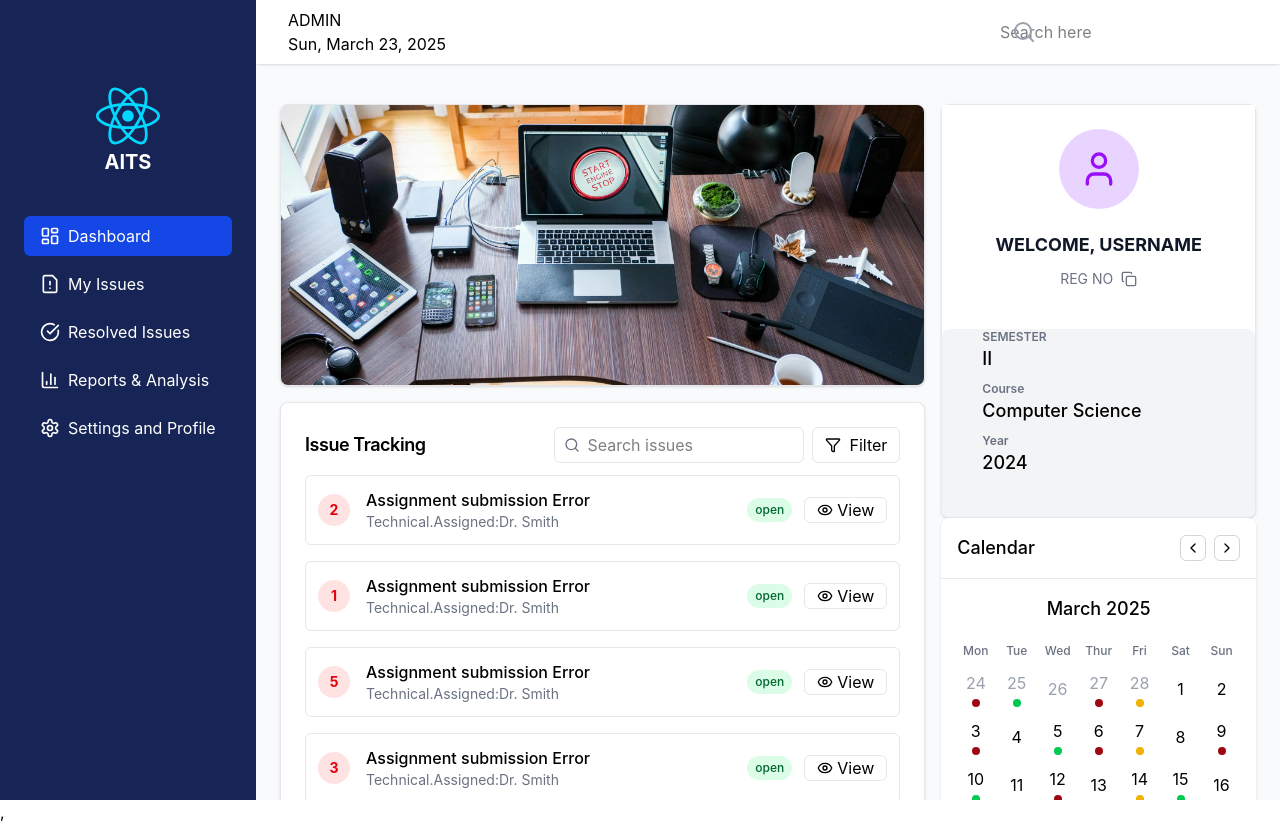
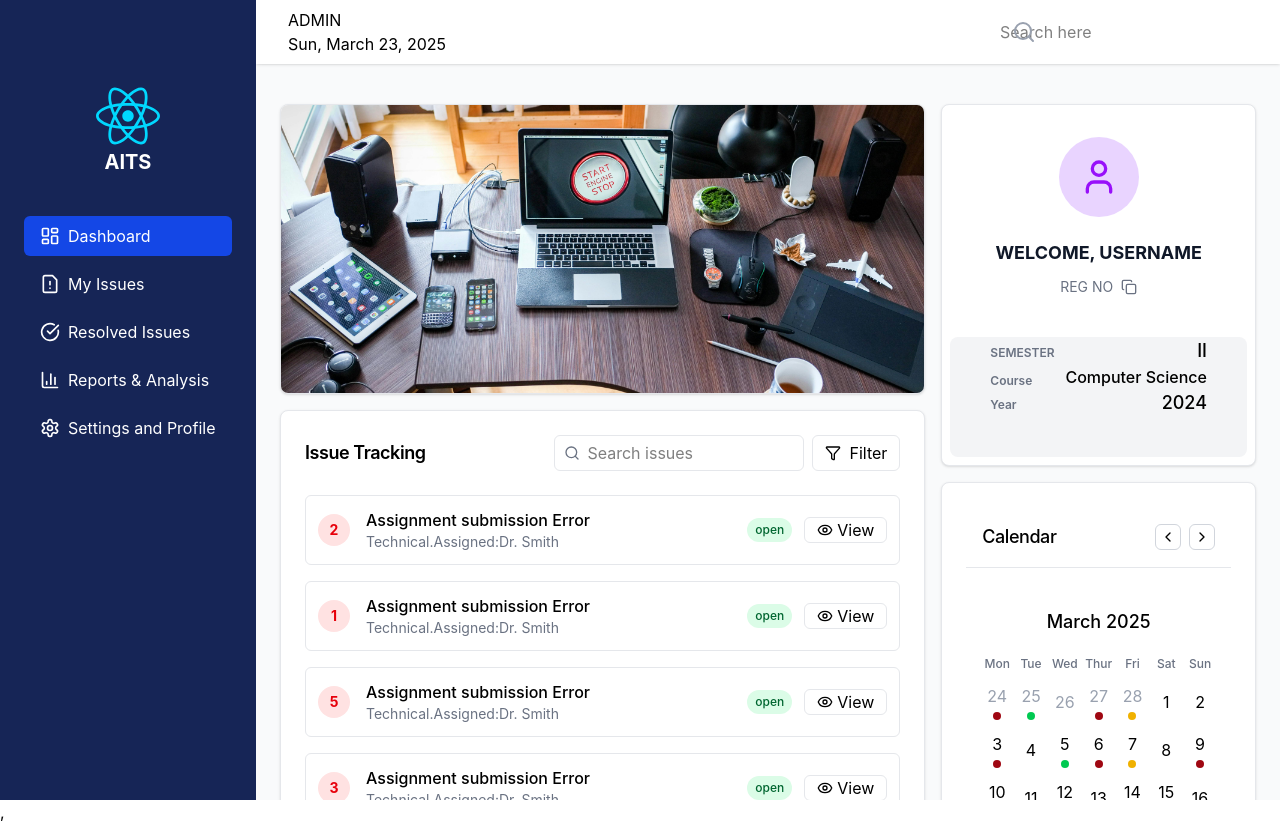
Before and after one commit to Suubi08/academic_issue_tracking_system, a React (Vite) app in the folder client/: page /studentdashboard in a window 1280 px wide. Built offline with nearby package versions, Linux system fonts and the light colour scheme.

Commit message:
userinfocard

```diff
--- a/client/src/App.css
+++ b/client/src/App.css
@@ -1,4 +1,4 @@
-@import "tailwindcss";
+/* @import "tailwindcss";
 
 .input_style {
   @apply bg-gray-50 border border-gray-300 text-gray-900 text-sm rounded-lg focus:ring-blue-500 focus:border-blue-500 block w-full p-2.5 dark:bg-gray-700 dark:border-gray-600 dark:placeholder-gray-400 dark:text-white dark:focus:ring-blue-500 dark:focus:border-blue-500;
@@ -31,4 +31,4 @@
 }
 .sr-only {
   @apply absolute w-[1px] h-[1px] p-0 m-[-1px] overflow-hidden whitespace-nowrap border-0;
-}
+} */
--- a/client/src/components/Calendar.jsx
+++ b/client/src/components/Calendar.jsx
@@ -2,6 +2,7 @@
 
 import { useState } from "react"
 import { ChevronLeft, ChevronRight } from "lucide-react"
+import { Card, CardContent, CardHeader, CardTitle } from "./ui/Card"
 
 const Calendar=({ issues, isLoading })=> {
   const [currentMonth, setCurrentMonth] = useState(new Date())
@@ -89,7 +90,9 @@ const Calendar=({ issues, isLoading })=> {
 
   return (
 
-    <div className="bg-white dark:bg-gray-800 rounded-lg shadow">
+      <Card className=' dark:bg-gray-800 mt-4'>
+        <CardHeader>
+          <CardTitle>
       <div className="flex items-center justify-between p-4 border-b border-gray-200 dark:border-gray-700">
         <h2 className="text-lg font-medium">Calendar</h2>
         <div className="flex items-center space-x-2">
@@ -107,6 +110,9 @@ const Calendar=({ issues, isLoading })=> {
           </button>
         </div>
       </div>
+      </CardTitle>
+      </CardHeader>
+      <CardContent>
       <div className="p-4">
         {isLoading ? (
           <div className="space-y-2">
@@ -177,7 +183,8 @@ const Calendar=({ issues, isLoading })=> {
           </>
         )}
       </div>
-    </div>
+      </CardContent>
+    </Card>
   )
 }
 
--- a/client/src/components/TrackStudentIssues.jsx
+++ b/client/src/components/TrackStudentIssues.jsx
@@ -44,8 +44,8 @@ const IssueTracking = () => {
     },
   ];
   return (
-    <Card>
-      <CardHeader className="pb-3">
+    <Card className=''>
+      <CardHeader className="">
         <div className="flex items-center justify-between">
           <CardTitle>Issue Tracking</CardTitle>
           <div className="flex space-x-2">
--- a/client/src/components/UserInfoCard.jsx
+++ b/client/src/components/UserInfoCard.jsx
@@ -24,9 +24,8 @@ const UserInfoCard = ({ user }) => {
   };
 
   return (
-    <Card>
+    <Card className="p-2">
       <CardHeader className="flex flex-col items-center bg-white dark:bg-gray-900  p-6">
-
         {/* Avatar */}
         <Avatar src={user.profilePic} alt={user.username} />
 
@@ -39,29 +38,30 @@ const UserInfoCard = ({ user }) => {
         <div className="flex items-center space-x-2 mt-1 text-gray-500 dark:text-gray-400 cursor-pointer">
           <p className="text-sm">{user.regNo}</p>
           <button onClick={handleCopy} className="hover:text-gray-700">
-          {copied ? <Check className="size-4 text-green-500" /> : <Copy className="size-4" />}
+            {copied ? (
+              <Check className="size-4 text-green-500" />
+            ) : (
+              <Copy className="size-4" />
+            )}
           </button>
         </div>
       </CardHeader>
       <CardContent className="mt-4 bg-gray-100 dark:bg-gray-800 p-10 rounded-lg w-full">
         <div>
+          <div className="flex justify-between">
             <p className="text-xs font-semibold text-gray-500 mt-2">SEMESTER</p>
             <p className="text-lg font-medium">{user.semester}</p>
-
+          </div>
+          <div className="flex justify-between">
             <p className="text-xs font-semibold text-gray-500 mt-2">Course</p>
-        <p className="text-lg font-medium">{user.course}</p>
-
+            <p className="text-[16px] font-medium flex justify-center">{user.course}</p>
+          </div>
+          <div className="flex justify-between">
             <p className="text-xs font-semibold text-gray-500 mt-2">Year</p>
             <p className="text-lg font-medium">{user.year}</p>
-
           </div>
-
+        </div>
       </CardContent>
-
-
-
-
-
     </Card>
   );
 };
--- a/client/src/main.jsx
+++ b/client/src/main.jsx
@@ -2,6 +2,7 @@ import { StrictMode } from "react";
 import { createRoot } from "react-dom/client";
 import { BrowserRouter } from "react-router-dom";
 import "./index.css";
+import "./App.css";
 import App from "./App.jsx";
 
 createRoot(document.getElementById("root")).render(
```
Lines whose indentation alone changed are shown as unchanged.
